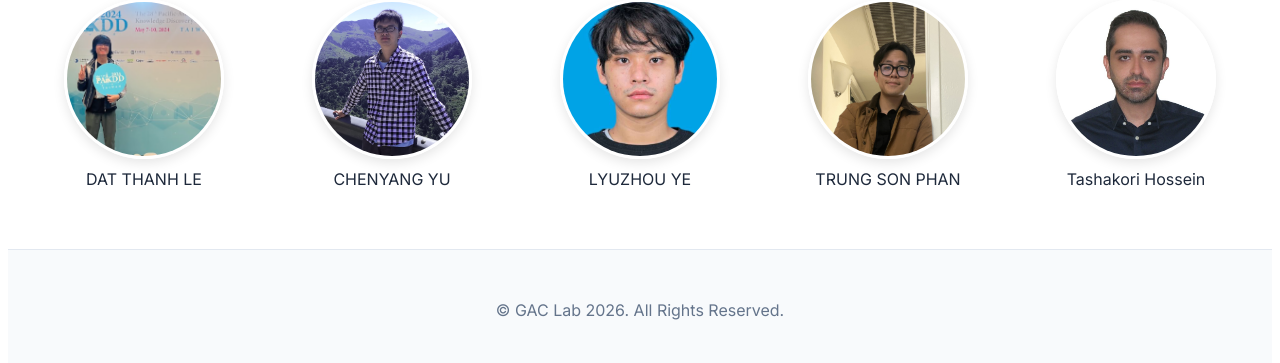
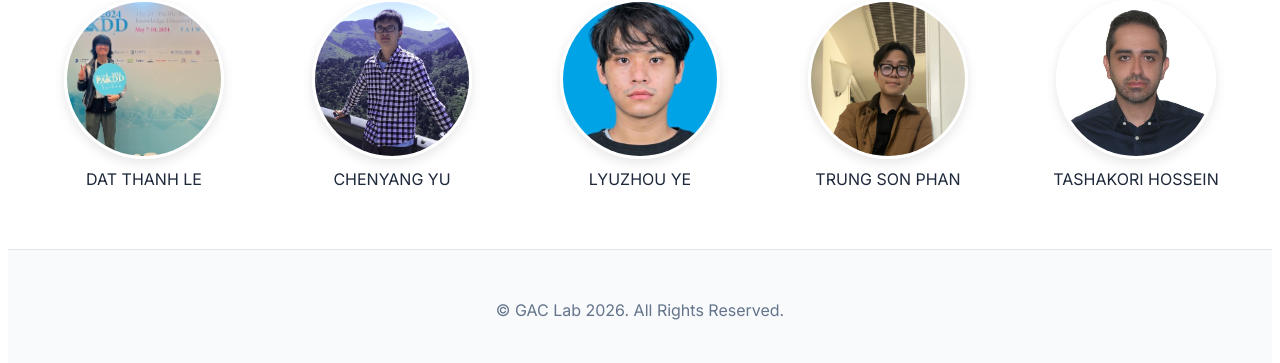
Before and after one commit to GeoAICenter/GeoAICenter.github.io, a Jekyll site: the page built from members.html, in a window 1280 px wide. Shown: the part 536-899 px from the top of the page. Built offline with Jekyll 4.4.1, drawn with Linux system fonts in a browser that asks for light colours.

```diff
--- a/_data/members.yml
+++ b/_data/members.yml
@@ -132,8 +132,8 @@
     - type: "linkedIn"
       url: ""
 
-- SurName: "Hossein"
-  GivenName: "Tashakori"
+- SurName: "HOSSEIN"
+  GivenName: "TASHAKORI"
   role: "PhD Student"
   title: ""
   image: "/assets/images/hossein.jpg"
```
